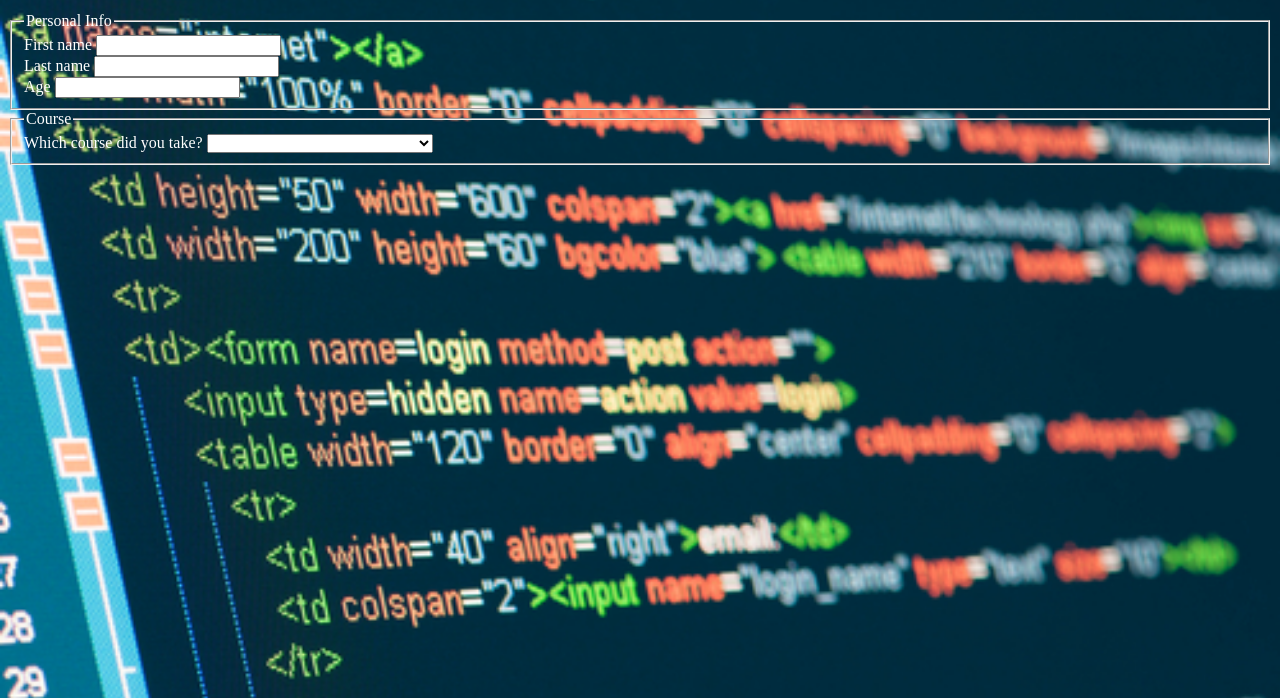
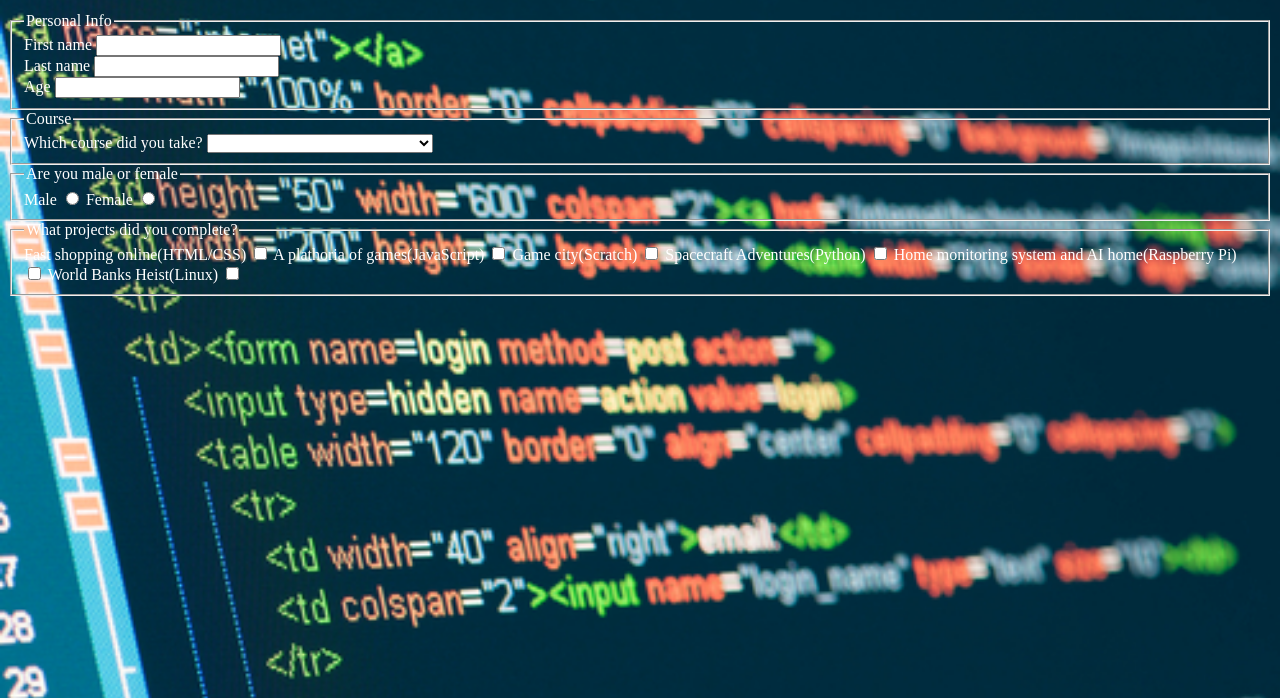
Before and after one commit to VincinChristmas/PersonalProjects, a plain HTML site: page codingBootCampSurvey/index.html in a window 1280 px wide. Shown: the part 102-800 px from the top of the page. Drawn offline with Linux system fonts and the light colour scheme.

Commit message:
made changes to index.html

```diff
--- a/codingBootCampSurvey/index.html
+++ b/codingBootCampSurvey/index.html
@@ -38,8 +38,30 @@
                 <option>Git & Github</option>
                 <option>Hacking with Linux</option>
              </select>
+        </fieldset>
 
+        <fieldset>
+          <legend>Are you male or female</legend>
+             <label>Male</label>
+                <input type="radio" name="male">
+             <label>Female</label>
+                <input type="radio" name="female">
+        </fieldset>
 
+        <fieldset>
+          <legend>What projects did you complete?</legend>
+             <label>Fast shopping online(HTML/CSS)</label>
+                <input type="checkbox">
+             <label>A plathoria of games(JavaScript)</label>
+                <input type="checkbox">
+             <label>Game city(Scratch)</label>
+                <input type="checkbox">
+             <label>Spacecraft Adventures(Python)</label>
+                <input type="checkbox">
+             <label>Home monitoring system and AI home(Raspberry Pi)</label>
+                <input type="checkbox">
+             <label>World Banks Heist(Linux)</label>
+                <input type="checkbox">
         </fieldset>
         </form>
       </div>
```
